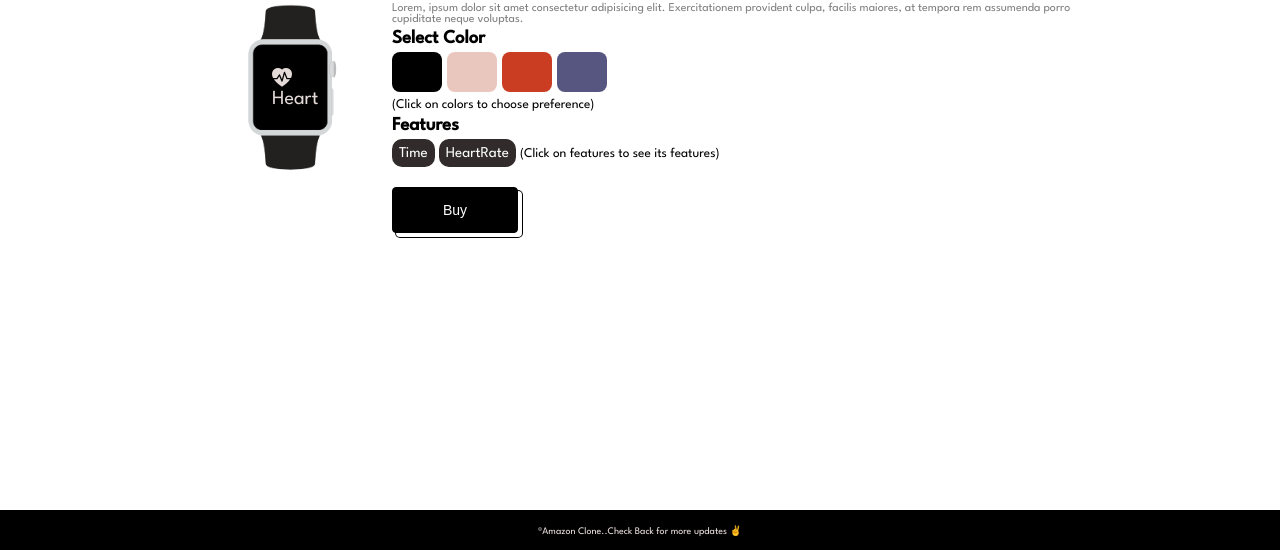
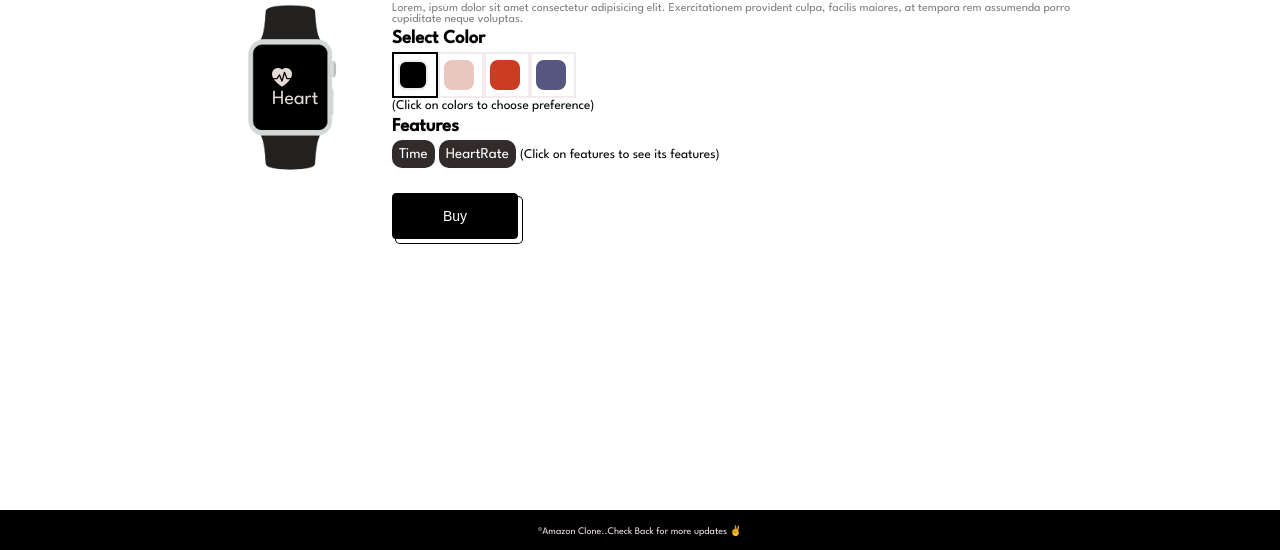
Before and after one commit to sazzy-josh/smart-watch, a plain HTML site: page index.html in a window 1280 px wide. Both pictures are taken after a click on the element 417 px from the left and 322 px from the top of the page. Shown: the part 250-800 px from the top of the page. Drawn offline with nearby package versions, Linux system fonts and the light colour scheme.

Commit message:
added toggle functionality

```diff
--- a/app.js
+++ b/app.js
@@ -7,6 +7,19 @@ let BtnTime =document.getElementById('Btntime')
 let Btnheart =document.getElementById('Btnheart')
 let buy = document.getElementById('buy')
 let toggle = document.getElementById('Toggle')
+let colors = document.querySelectorAll(".c1")
+let colorList = Array.from(colors)
+console.log(colorList)
+
+colorList.forEach(color =>{
+   color.addEventListener("click",function(e){
+      colorList.forEach(item =>{
+         item.classList.remove("active")
+
+         this.classList.add("active")
+      })
+   })
+})
 
 toggle.addEventListener('click',function(){
    if(toggle.click){
@@ -27,12 +40,13 @@ let inputTime = document.getElementById('input-time')
 black.addEventListener('click',function(){
    img.src="./img/black.png"
    img.alt = "black_img"
-
 })
 
 red.addEventListener('click',function(){
     img.src='./img/grey.png'
     img.alt = "red_img"
+
+
 
  })
 
@@ -40,11 +54,14 @@ red.addEventListener('click',function(){
     img.src='./img/blue.png'
     img.alt = "blue_img"
 
+
+
  })
 
  orange.addEventListener('click',function(){
     img.src='./img/red.png';
     img.alt = "orange_img";
+
 
 
  })
--- a/index.html
+++ b/index.html
@@ -35,10 +35,18 @@
 
                 <h3>Select Color</h3>
                  <div id="colors">
-                     <div class="color" id="black"></div>
-                     <div class="color" id="red"></div>
-                     <div class="color" id="orange"></div>
-                     <div class="color" id="blue"></div>
+                    <div class="c1 black active" data-name="color" >
+                        <span class="color black" id="black"></span>
+                    </div>
+                    <div class="c1 red" data-name="color">
+                        <span class="color" id="red"></span>
+                    </div>
+                     <div class=" c1 orange" data-name="color">
+                        <span class="color" id="orange"></span>
+                     </div>
+                    <div class="c1 blue" data-name="color">
+                        <span class="color" id="blue"></span>
+                    </div>
                  </div>
                  <small>(Click on colors to choose preference)</small>
                  <div id="features-wrapper">
--- a/style.css
+++ b/style.css
@@ -22,7 +22,7 @@ h2{
 
 #container{
     display: flex;
-    width: 100vw;
+    width: 100%;
     justify-content:center;
 
 }
@@ -32,8 +32,8 @@ h2{
     margin: 0%;
 }
 .color{
-  height: 40px;
-  width:50px;
+  height: 30px;
+  width:30px;
   display: flex;
   border: none;
   margin: 5px 0;
@@ -61,7 +61,21 @@ h2{
 #black{
     background-color: black;
     margin-right: 5px;
+
+
 }
+.black, .red, .orange, .blue{
+    padding: 1px 3px 1px 4px ;
+    border: 2px solid rgb(241, 235, 235);
+    /* margin: 0 px 0 0; */
+
+
+}
+ .active{
+     border: 2px solid black;
+ }
+
+
 #blue{
     background-color: #565681;
     margin-right: 5px;
@@ -84,6 +98,9 @@ h2{
     margin-top: 120px;
     position: relative;
 }
+#features-wrapper{
+    margin: 5px 0;
+}
 
 #input-time{
   position: absolute;
@@ -95,6 +112,9 @@ h2{
 #textContent{
     width: 90%;
     margin-top: 100px;
+}
+h3{
+    margin: 5px 0;
 }
 
 #icon {
```
